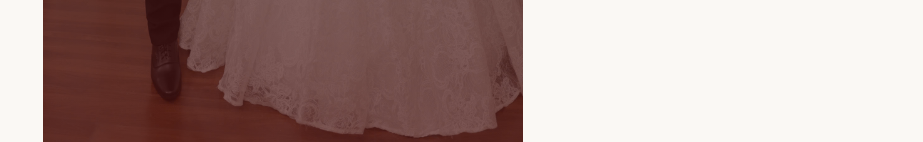
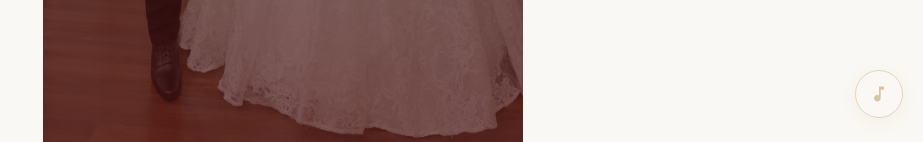
Before and after one commit to MrVinhh/Thiep-cuoi-A2-C2, a Next.js app: page / in a window 1280 px wide. Shown: the part 658-800 px from the top of the page, without its empty margins (357-1280 px from the left). Built offline with nearby package versions, Linux system fonts and the light colour scheme.

Commit message:
git commit -m "add music "

```diff
--- a/app/globals.css
+++ b/app/globals.css
@@ -1454,3 +1454,98 @@ footer {
   .inv-couple    { font-size: 2.2rem; }
   .cd-value      { font-size: 2.3rem; }
 }
+
+/* ─────────────────────────────────────
+   MUSIC PLAYER
+───────────────────────────────────── */
+.music-btn {
+  position: fixed;
+  bottom: 24px;
+  right: 20px;
+  z-index: 999;
+  width: 48px;
+  height: 48px;
+  border-radius: 50%;
+  border: 1.5px solid var(--gold);
+  background: rgba(250, 248, 244, 0.92);
+  backdrop-filter: blur(6px);
+  cursor: pointer;
+  display: flex;
+  align-items: center;
+  justify-content: center;
+  box-shadow: 0 4px 16px rgba(201, 162, 84, 0.25);
+  transition: transform 0.2s, box-shadow 0.2s, opacity 0.4s;
+  opacity: 0.4;
+  padding: 0;
+}
+
+.music-btn--ready { opacity: 1; }
+
+.music-btn:hover {
+  transform: scale(1.08);
+  box-shadow: 0 6px 20px rgba(201, 162, 84, 0.4);
+}
+
+.music-note {
+  color: var(--gold-dark);
+  position: absolute;
+  transition: opacity 0.2s;
+}
+
+/* Vinyl disc (shows when playing, spins) */
+.music-disc {
+  width: 32px;
+  height: 32px;
+  border-radius: 50%;
+  border: 2px solid var(--gold);
+  position: absolute;
+  display: flex;
+  align-items: center;
+  justify-content: center;
+  opacity: 0;
+  transition: opacity 0.3s;
+  background: conic-gradient(
+    var(--cream2) 0deg 60deg,
+    var(--gold) 60deg 62deg,
+    var(--cream2) 62deg 180deg,
+    var(--gold) 180deg 182deg,
+    var(--cream2) 182deg 360deg
+  );
+}
+
+.music-disc-center {
+  width: 8px;
+  height: 8px;
+  border-radius: 50%;
+  background: var(--gold-dark);
+}
+
+.music-btn--playing .music-disc {
+  opacity: 1;
+  animation: spin-disc 3s linear infinite;
+}
+
+.music-btn--playing .music-note {
+  opacity: 0;
+}
+
+@keyframes spin-disc {
+  from { transform: rotate(0deg); }
+  to   { transform: rotate(360deg); }
+}
+
+/* Ripple pulse when playing */
+.music-btn--playing::after {
+  content: '';
+  position: absolute;
+  inset: -4px;
+  border-radius: 50%;
+  border: 1.5px solid var(--gold);
+  animation: music-ripple 1.8s ease-out infinite;
+  pointer-events: none;
+}
+
+@keyframes music-ripple {
+  0%   { opacity: 0.6; transform: scale(1); }
+  100% { opacity: 0;   transform: scale(1.5); }
+}
--- a/app/page.tsx
+++ b/app/page.tsx
@@ -5,6 +5,7 @@ import ClientEffects from '@/components/ClientEffects';
 import PetalCanvas from '@/components/PetalCanvasLoader';
 import ConfettiLoader from '@/components/ConfettiLoader';
 import InvitationCoverLoader from '@/components/InvitationCoverLoader';
+import MusicPlayer from '@/components/MusicPlayer';
 
 const IMG = {
   hero:         '/z7593996846495_bcf88d92b7c27eabd11ac3902a72faf9.jpg',
@@ -85,6 +86,7 @@ export default function Page() {
       <InvitationCoverLoader />
       <PetalCanvas />
       <ClientEffects />
+      <MusicPlayer />
 
       {/* ══════════════════════════════
           HERO
--- /dev/null
+++ b/components/MusicPlayer.tsx
@@ -0,0 +1,117 @@
+'use client';
+import { useEffect, useRef, useState } from 'react';
+
+export default function MusicPlayer() {
+  // eslint-disable-next-line @typescript-eslint/no-explicit-any
+  const playerRef = useRef<any>(null);
+  const readyRef = useRef(false);
+  const pendingPlayRef = useRef(false);
+  const [playing, setPlaying] = useState(false);
+  const [ready, setReady] = useState(false);
+
+  useEffect(() => {
+    if (!document.getElementById('yt-iframe-api')) {
+      const tag = document.createElement('script');
+      tag.id = 'yt-iframe-api';
+      tag.src = 'https://www.youtube.com/iframe_api';
+      document.head.appendChild(tag);
+    }
+
+    function initPlayer() {
+      const div = document.createElement('div');
+      div.id = 'yt-music-player';
+      div.style.cssText =
+        'position:absolute;width:1px;height:1px;opacity:0;pointer-events:none;overflow:hidden;';
+      document.body.appendChild(div);
+
+      // eslint-disable-next-line @typescript-eslint/no-explicit-any
+      const YT = (window as any).YT;
+      playerRef.current = new YT.Player('yt-music-player', {
+        videoId: '2Vv-BfVoq4g', // Ed Sheeran - Perfect
+        playerVars: {
+          autoplay: 0,
+          loop: 1,
+          playlist: '2Vv-BfVoq4g',
+          start: 21, // bắt đầu từ điệp khúc (~1:00)
+          controls: 0,
+          disablekb: 1,
+          fs: 0,
+          iv_load_policy: 3,
+          modestbranding: 1,
+          rel: 0,
+        },
+        events: {
+          onReady: () => {
+            readyRef.current = true;
+            setReady(true);
+            // Nếu user đã click trước khi player sẵn sàng, phát ngay
+            if (pendingPlayRef.current) {
+              playerRef.current.playVideo();
+              setPlaying(true);
+            }
+          },
+        },
+      });
+    }
+
+    // eslint-disable-next-line @typescript-eslint/no-explicit-any
+    if ((window as any).YT?.Player) {
+      initPlayer();
+    } else {
+      // eslint-disable-next-line @typescript-eslint/no-explicit-any
+      (window as any).onYouTubeIframeAPIReady = initPlayer;
+    }
+
+    let started = false;
+    function onFirstInteraction() {
+      if (started) return;
+      started = true;
+      document.removeEventListener('click', onFirstInteraction);
+      document.removeEventListener('touchstart', onFirstInteraction);
+
+      if (readyRef.current && playerRef.current) {
+        playerRef.current.playVideo();
+        setPlaying(true);
+      } else {
+        // Player chưa sẵn sàng → đặt cờ, onReady sẽ xử lý
+        pendingPlayRef.current = true;
+      }
+    }
+
+    document.addEventListener('click', onFirstInteraction);
+    document.addEventListener('touchstart', onFirstInteraction);
+
+    return () => {
+      document.removeEventListener('click', onFirstInteraction);
+      document.removeEventListener('touchstart', onFirstInteraction);
+    };
+  }, []);
+
+  function toggle(e: React.MouseEvent) {
+    e.stopPropagation();
+    if (!playerRef.current || !readyRef.current) return;
+    if (playing) {
+      playerRef.current.pauseVideo();
+      setPlaying(false);
+    } else {
+      playerRef.current.playVideo();
+      setPlaying(true);
+    }
+  }
+
+  return (
+    <button
+      onClick={toggle}
+      aria-label={playing ? 'Tắt nhạc' : 'Bật nhạc'}
+      title={playing ? 'Tắt nhạc' : 'Bật nhạc'}
+      className={`music-btn ${playing ? 'music-btn--playing' : ''} ${ready ? 'music-btn--ready' : ''}`}
+    >
+      <span className="music-disc">
+        <span className="music-disc-center" />
+      </span>
+      <svg className="music-note" viewBox="0 0 24 24" fill="currentColor" width="20" height="20">
+        <path d="M12 3v10.55A4 4 0 1 0 14 17V7h4V3h-6z"/>
+      </svg>
+    </button>
+  );
+}
```
Also changed, not shown: .claude/settings.local.json (added).
